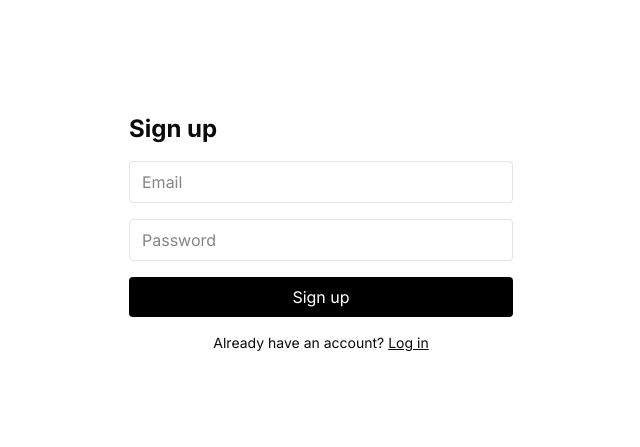
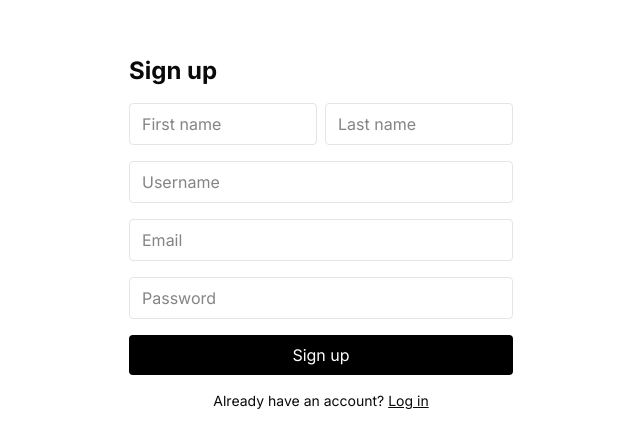
Before and after one commit to hay-ninja/bruinfun, a Next.js app: page /signup in a window 1280 px wide. Shown: the part 167-614 px from the top of the page, without its empty margins (319-959 px from the left). Built offline with nearby package versions, Linux system fonts and the light colour scheme.

Commit message:
fix: added three missing text fields to the form and included them in fetch body

```diff
--- a/app/signup/page.tsx
+++ b/app/signup/page.tsx
@@ -8,6 +8,9 @@ export default function SignupPage() {
     const router = useRouter()
     const [email, setEmail] = useState('')
     const [password, setPassword] = useState('')
+    const [username, setUsername] = useState('')
+    const [firstName, setFirstName] = useState('')
+    const [lastName, setLastName] = useState('')
     const [error, setError] = useState('')
     const [loading, setLoading] = useState(false)
 
@@ -19,7 +22,7 @@ export default function SignupPage() {
         const res = await fetch('/api/auth/signup', {
             method: 'POST',
             headers: { 'Content-Type': 'application/json' },
-            body: JSON.stringify({ email, password }),
+            body: JSON.stringify({ email, password, username, first_name: firstName, last_name: lastName }),
         })
 
         const data = await res.json()
@@ -38,6 +41,32 @@ export default function SignupPage() {
             <form onSubmit={handleSubmit} className="flex flex-col gap-4 w-full max-w-sm">
                 <h1 className="text-2xl font-bold">Sign up</h1>
 
+                <div className="flex gap-2">
+                    <input
+                        type="text"
+                        placeholder="First name"
+                        value={firstName}
+                        onChange={e => setFirstName(e.target.value)}
+                        required
+                        className="border rounded px-3 py-2 w-1/2"
+                    />
+                    <input
+                        type="text"
+                        placeholder="Last name"
+                        value={lastName}
+                        onChange={e => setLastName(e.target.value)}
+                        required
+                        className="border rounded px-3 py-2 w-1/2"
+                    />
+                </div>
+                <input
+                    type="text"
+                    placeholder="Username"
+                    value={username}
+                    onChange={e => setUsername(e.target.value)}
+                    required
+                    className="border rounded px-3 py-2"
+                />
                 <input
                     type="email"
                     placeholder="Email"
```
